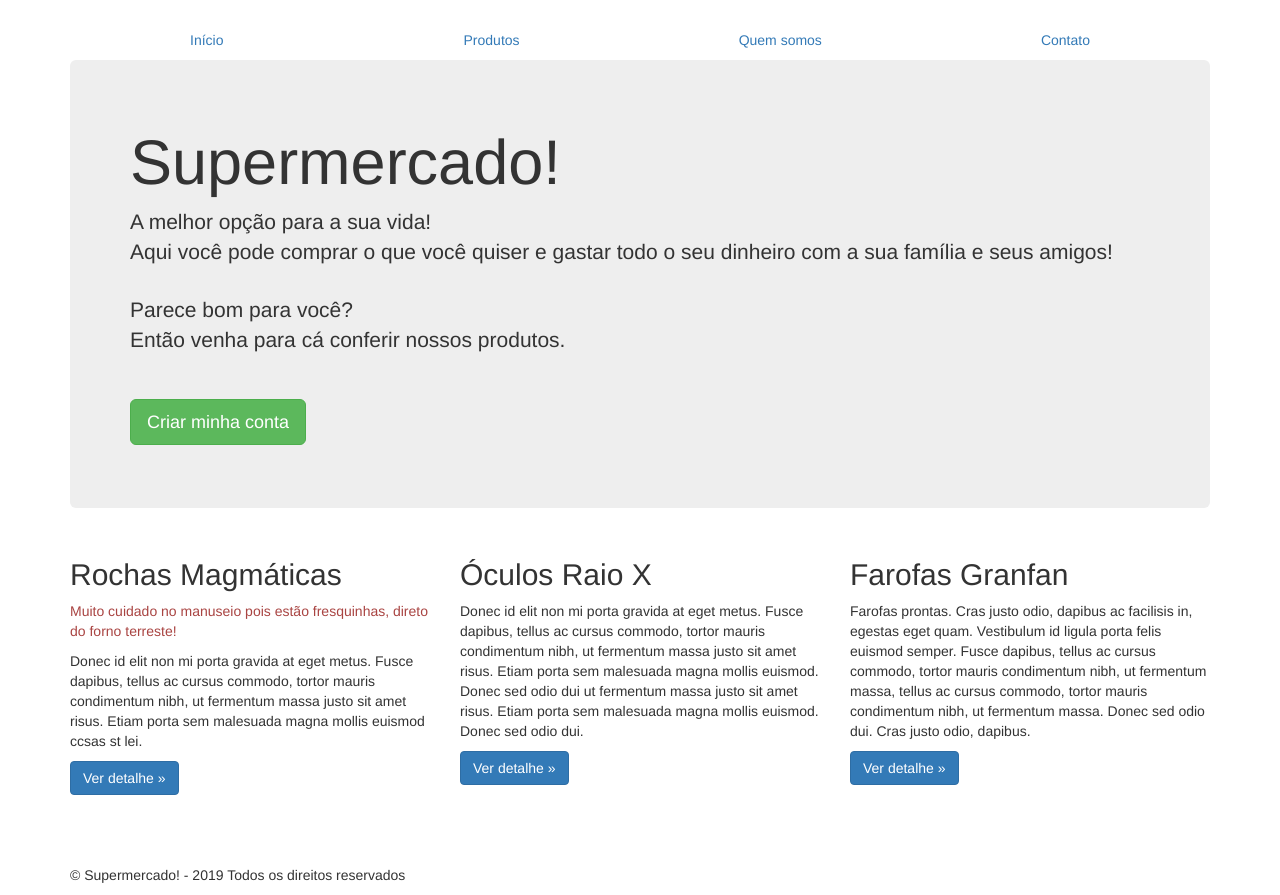
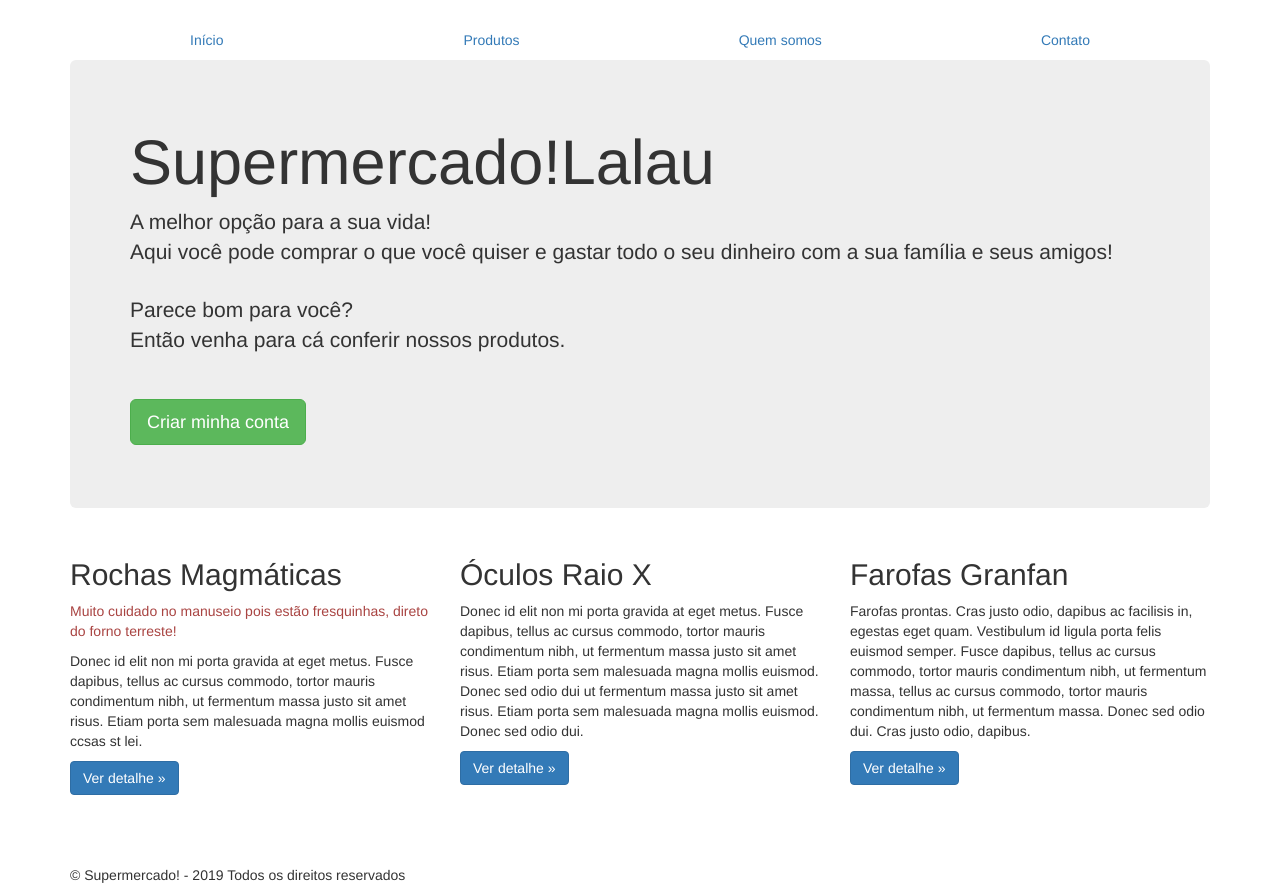
Before and after one commit to bedrickprokop/supermercado, a plain HTML site: page index.html in a window 1280 px wide. Drawn offline with Linux system fonts and the light colour scheme.

Commit message:
Correção titulo

```diff
--- a/index.html
+++ b/index.html
@@ -29,7 +29,7 @@
       </div>
 
       <div class="jumbotron">
-        <h1>Supermercado!</h1>
+        <h1>Supermercado!Lalau</h1>
         <p class="lead">
           A melhor opção para a sua vida!<br/>
           Aqui você pode comprar o que você quiser e gastar todo o seu dinheiro com a sua família e seus amigos!<br/><br/>
```
